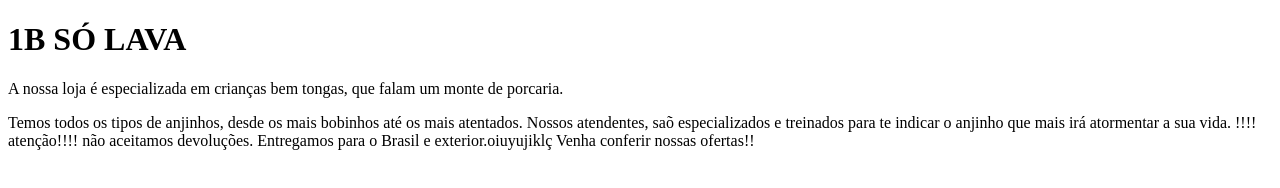
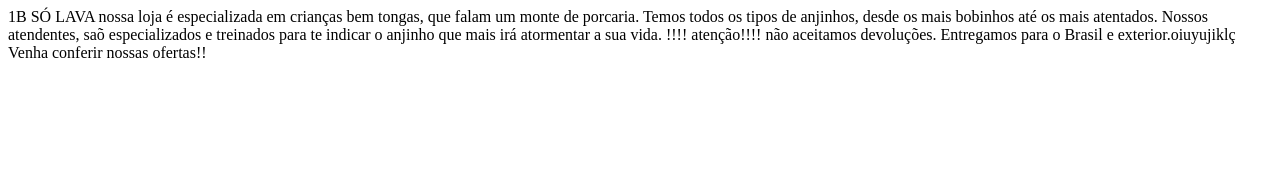
Before and after one commit to profBrunoo/Pensamento_computacional, a plain HTML site: page index.html in a window 1280 px wide. Drawn offline with Linux system fonts and the light colour scheme.

Commit message:
louikyjthfghkjlghfdsadfghjklghfds

```diff
--- a/index.html
+++ b/index.html
@@ -7,8 +7,8 @@
     <title>1B SÓ LAVA</title>
 </head>
 <body>
-    <h1>1B SÓ LAVA</h1>
-   <p> A  nossa loja é especializada em crianças bem tongas, que falam um monte de porcaria.</p>
+    1B SÓ LAVA
+     nossa loja é especializada em crianças bem tongas, que falam um monte de porcaria.
     Temos todos os tipos de anjinhos, desde os mais bobinhos até os mais atentados.
     Nossos atendentes, saõ especializados e treinados para te indicar o anjinho que mais irá atormentar a sua vida.
     !!!! atenção!!!! não aceitamos devoluções.
```
